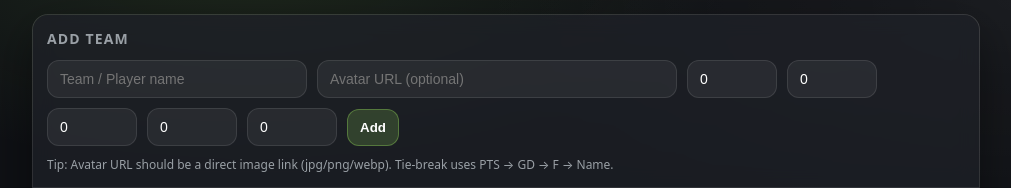
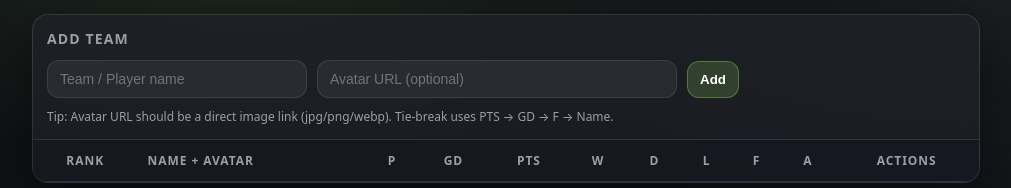
Before and after one commit to kiteAether/fc26-leaderboard, a FastAPI app: template app/templates/admin.html in a window 1280 px wide. Shown: the part 72-260 px from the top of the page, without its empty margins (134-1145 px from the left). Run offline with FastAPI, Linux system fonts and the light colour scheme; the template is opened without the code that fills it, so the values that code supplies are empty.

Commit message:
erase redundancy

```diff
--- a/app/templates/admin.html
+++ b/app/templates/admin.html
@@ -123,11 +123,6 @@
           <input class="name" name="name" placeholder="Team / Player name" required />
           <input class="url" name="avatar_url" placeholder="Avatar URL (optional)" />
 
-          <input name="w" type="number" value="0" min="0" />
-          <input name="d" type="number" value="0" min="0" />
-          <input name="l" type="number" value="0" min="0" />
-          <input name="f" type="number" value="0" min="0" />
-          <input name="a" type="number" value="0" min="0" />
 
           <button class="btn primary" type="submit">Add</button>
         </form>
```
